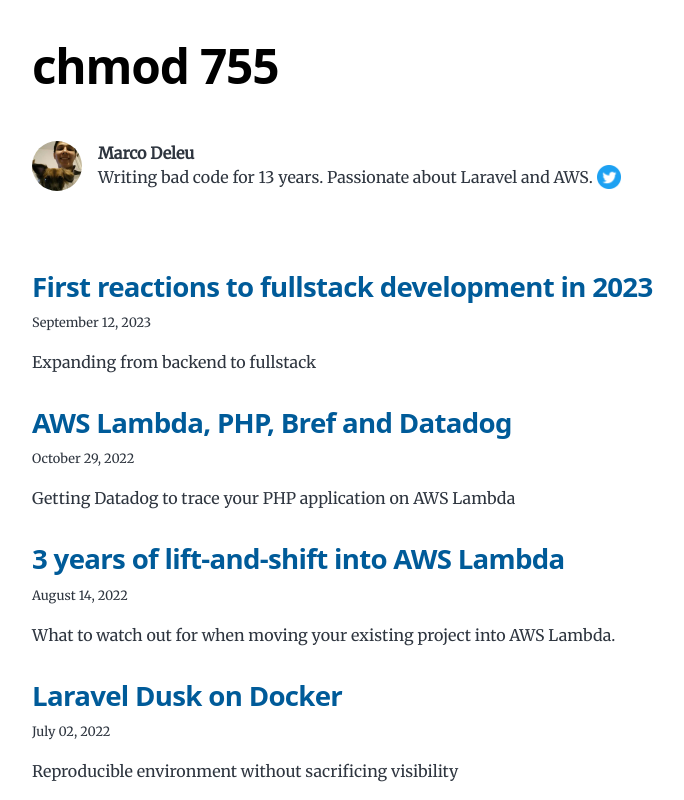
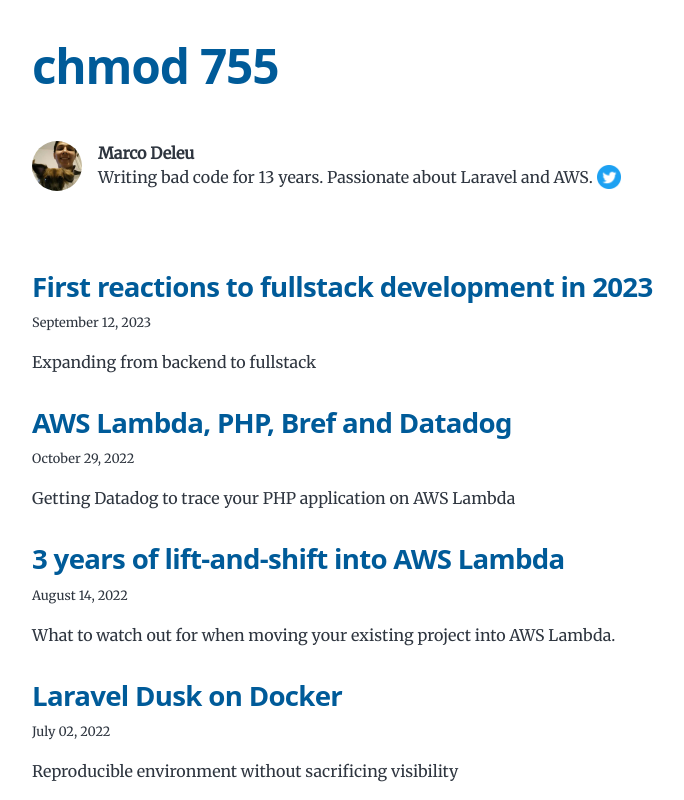
Before and after one commit to deleugpn/blog, a Gatsby site: page / in a window 1280 px wide. Shown: the top 800 px of the page, without its empty margins (292-976 px from the left). Built offline with nearby package versions, Linux system fonts and the light colour scheme; Gatsby itself is replaced by a stand-in of ours.

```diff
--- a/src/style.css
+++ b/src/style.css
@@ -255,6 +255,8 @@
 .main-heading {
   font-size: var(--fontSize-7);
   margin: 0;
+  color: #005b99;
+  /* debugging in production lol */
 }
 
 .post-list-item {
```
